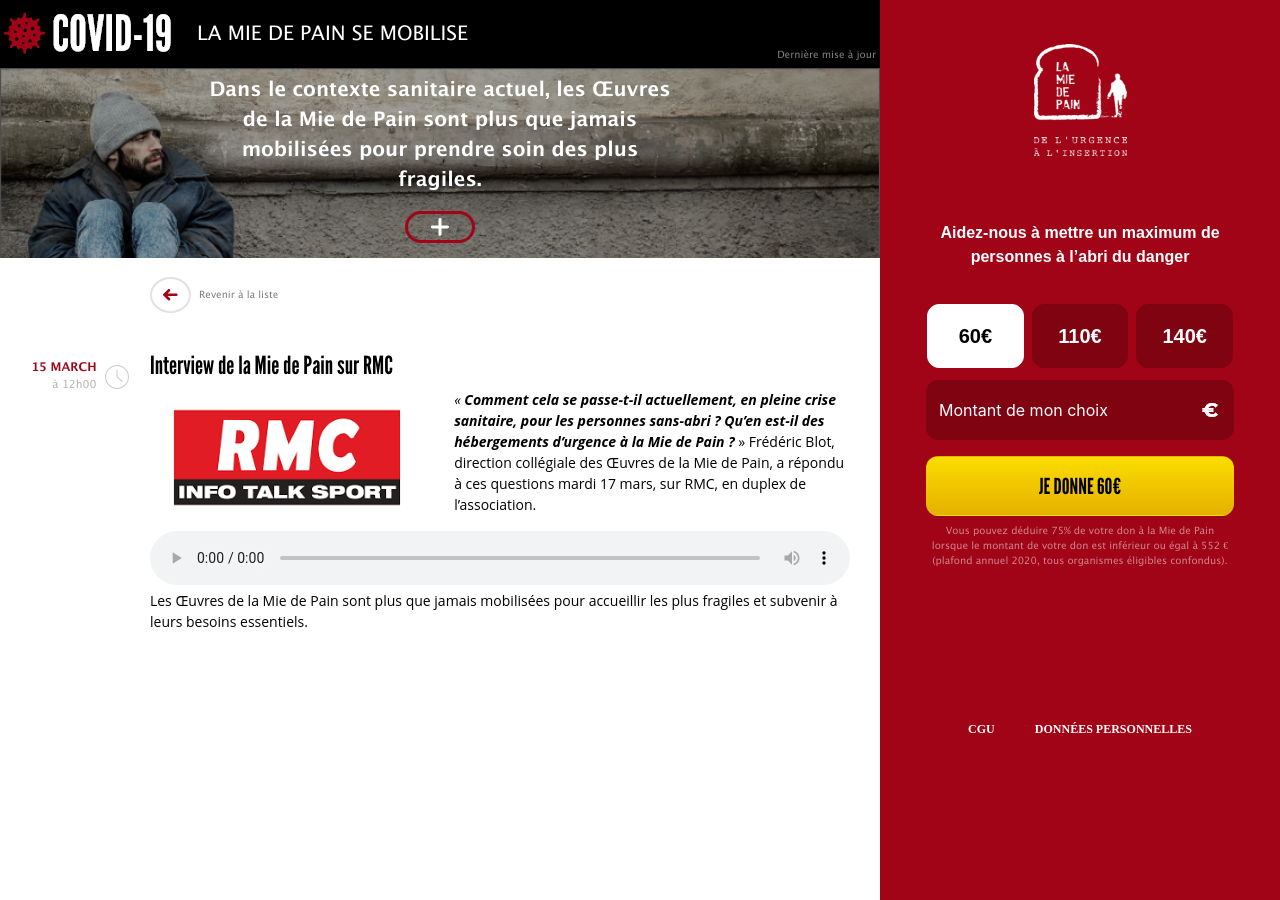
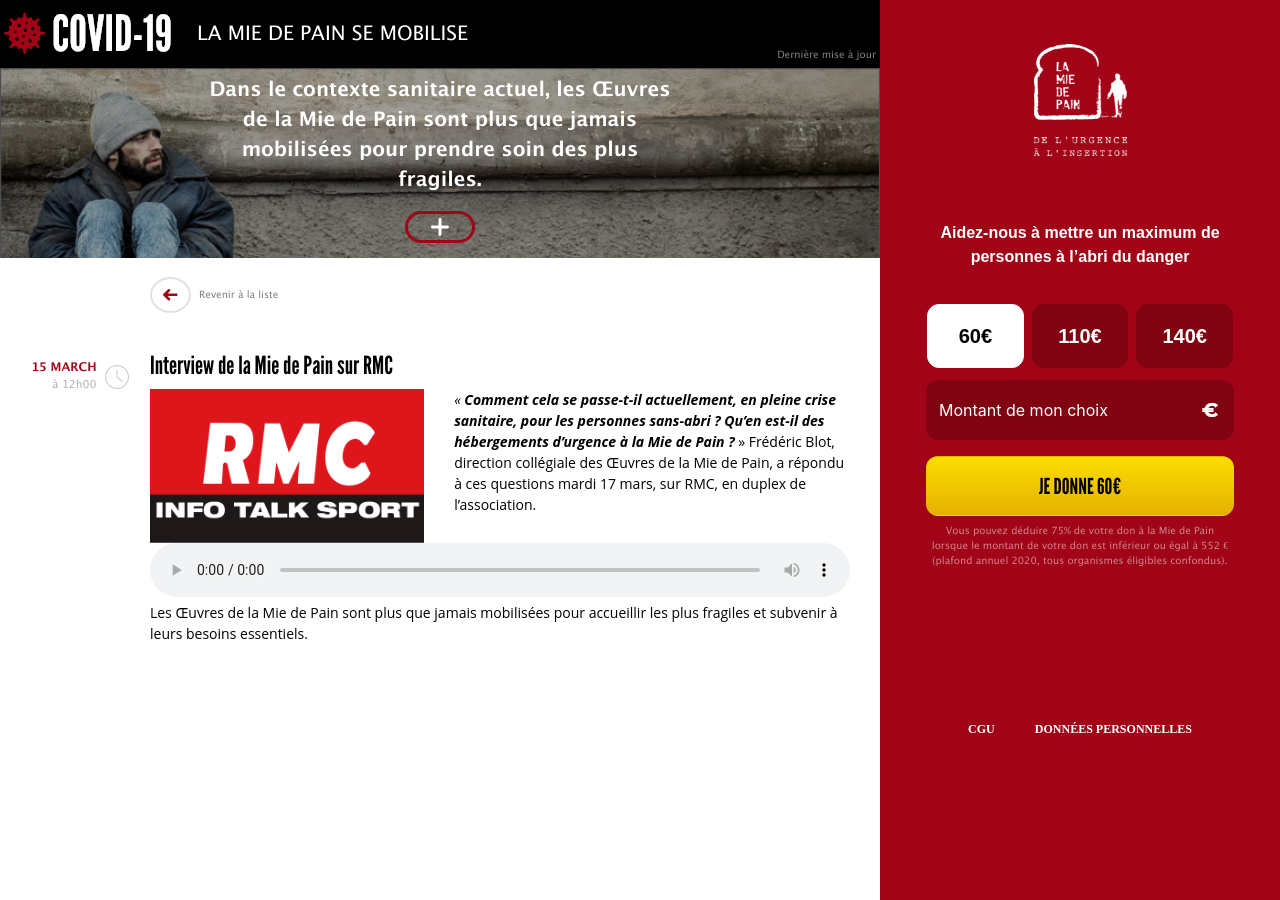
Before and after one commit to adfinitas-app/mdp-covid, a Jekyll site: the page built from _posts/2020-03-15-interview-de-la-mie-de-pain-sur-rmc.md, in a window 1280 px wide. Built offline with Jekyll 4.4.1, drawn with Linux system fonts in a browser that asks for light colours; nearby versions of some CDN libraries.

Commit message:
Updated 2 files via CloudCannon

```diff
--- a/_posts/2020-03-15-interview-de-la-mie-de-pain-sur-rmc.md
+++ b/_posts/2020-03-15-interview-de-la-mie-de-pain-sur-rmc.md
@@ -13,7 +13,7 @@
   - contenu_code_block:
 video:
   - video_code_block:
-asset_image: /uploads/rmc.png
+asset_image: /uploads/1-5.png
 podcast_source: /assets/podcast/interview.m4a
 ---
 
```
Also changed, not shown: uploads/1-5.png (added).
